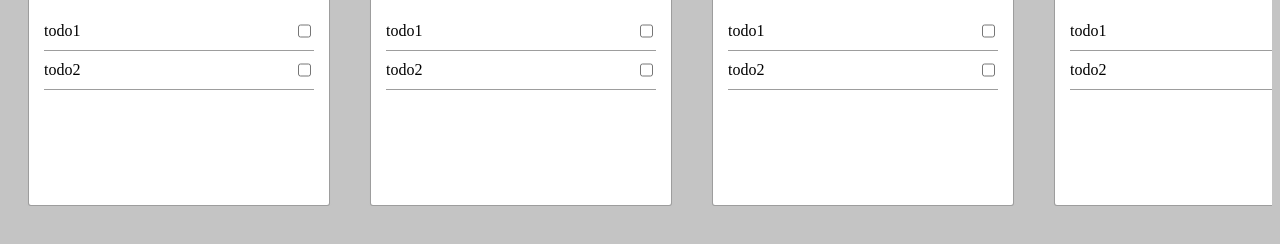
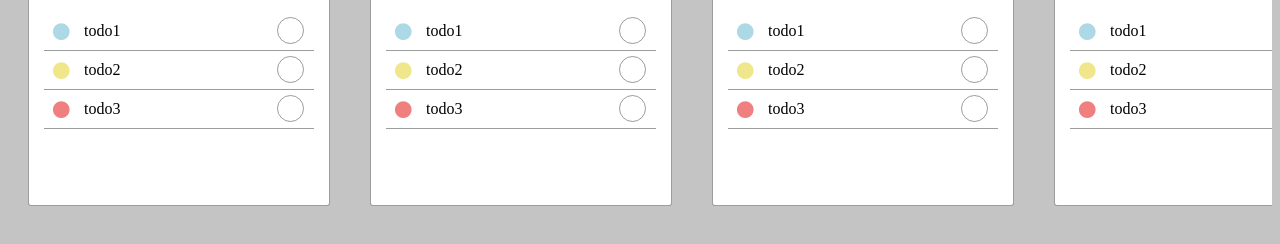
Before and after one commit to htuerker/js-todo, a website built with webpack: page index.html in a window 1280 px wide. Shown: the part 124-368 px from the top of the page. Built offline with nearby package versions, Linux system fonts and the light colour scheme; some packages are replaced by stand-ins of ours.

Commit message:
Add priority variable to todo entity

```diff
--- a/src/js/components/ProjectList.js
+++ b/src/js/components/ProjectList.js
@@ -7,8 +7,8 @@ export default function ProjectList() {
 }
 
 function retrieveProjects() {
-  return [  new Project('project 1', [new Todo('todo1', 'desc1'), new Todo('todo2', 'desc2')]),
-            new Project('project 2', [new Todo('todo1', 'desc1'), new Todo('todo2', 'desc2')]),
-            new Project('project 3', [new Todo('todo1', 'desc1'), new Todo('todo2', 'desc2')]),
-            new Project('project 4', [new Todo('todo1', 'desc1'), new Todo('todo2', 'desc2')])];
+  return [  new Project('project 1', [new Todo('todo1', 'desc1', 0), new Todo('todo2', 'desc2', 1), new Todo('todo3', 'desc3', 2)]),
+            new Project('project 2', [new Todo('todo1', 'desc1', 0), new Todo('todo2', 'desc2', 1), new Todo('todo3', 'desc3', 2)]),
+            new Project('project 3', [new Todo('todo1', 'desc1', 0), new Todo('todo2', 'desc2', 1), new Todo('todo3', 'desc3', 2)]),
+            new Project('project 4', [new Todo('todo1', 'desc1', 0), new Todo('todo2', 'desc2', 1), new Todo('todo3', 'desc3', 2)])];
 }
--- a/src/js/components/Todo.js
+++ b/src/js/components/Todo.js
@@ -1,9 +1,12 @@
+const priorityColors = ['LightBlue', 'khaki', 'LightCoral'];
+
 export default class Todo {
-  constructor(title, description) {
+  constructor(title, description, priority) {
     this.id = this.uniqueId();
     this.title = title;
     this.description = description;
     this.done = false;
+    this.priority = priority;
   }
 
   toggleDone() {
@@ -26,18 +29,33 @@ export default class Todo {
 
     const header = document.createElement("div");
     header.className = "header"
+
     const todoTitle = document.createElement("p");
     todoTitle.innerHTML = this.title;
+
+    const priorityBullet = document.createElement('span');
+    priorityBullet.innerHTML = '•';
+    priorityBullet.className = 'priority-bullet';
+    priorityBullet.style.color = priorityColors[this.priority];
+    todoTitle.prepend(priorityBullet);
     todoTitle.addEventListener('click', () => this.toggleDescription());
     header.appendChild(todoTitle);
 
-    const doneCheckbox = document.createElement("input");
-    doneCheckbox.setAttribute("type", "checkbox");
-    doneCheckbox.addEventListener('change', () => this.toggleDone());
-    header.appendChild(doneCheckbox);
+    // To-Do extract it into another component
+    const doneCheckboxDiv = document.createElement("div");
+    const checkbox = document.createElement('input');
+    checkbox.id = 'check-' + this.id;
+    checkbox.type = 'checkbox';
+    checkbox.addEventListener('change', () => this.toggleDone());
+    const label = document.createElement('label');
+    label.setAttribute('for', 'check-' + this.id);
+    const span = document.createElement('span');
+    label.appendChild(span);
+    doneCheckboxDiv.appendChild(checkbox);
+    doneCheckboxDiv.appendChild(label);
 
+    header.appendChild(doneCheckboxDiv);
     todoDiv.appendChild(header);
-
     const todoDescription = document.createElement("div");
     todoDescription.innerHTML = this.description;
     todoDescription.className = "todo-description";
--- a/src/js/components/TodoForm.js
+++ b/src/js/components/TodoForm.js
@@ -5,7 +5,13 @@ export default function TodoForm(id) {
   Swal.fire({
     html:
     `<input id="title" class="swal2-input" placeholder="Title">
-    <input id="description" class="swal2-input" placeholder="Description">`
+     <input id="description" class="swal2-input" placeholder="Description">
+     <select id="priority" class="swal2-input"">
+       <option value="0" selected>Low Priority</option>
+       <option value="1">Medium Priority</option>
+       <option value="2">High Priority</option>
+     </select>
+    `
     ,
     focusConfirm: false,
     confirmButtonText: 'Add To-do',
@@ -17,10 +23,11 @@ export default function TodoForm(id) {
 
 function appendTodo(projectId) {
   const projectDiv = document.getElementById('project-' + projectId);
-  const title = document.getElementById('title').value;
-  const description = document.getElementById('description').value;
   if(projectDiv) {
-    const todoObject = new Todo(title, description);
+    const title = document.getElementById('title').value;
+    const description = document.getElementById('description').value;
+    const priority = document.getElementById('priority').value;
+    const todoObject = new Todo(title, description, priority);
     const newTodoDiv = todoObject.render();
     projectDiv.appendChild(newTodoDiv);
   }
--- a/src/js/index.js
+++ b/src/js/index.js
@@ -6,7 +6,7 @@ import TodoButton from './components/TodoButton';
 import Project from './components/Project.js';
 import Todo from './components/Todo.js';
 
-// alert('5');
+alert('5');
 
 (function init() {
   const newProjectButton = document.createElement('button');
--- a/src/styles/main.css
+++ b/src/styles/main.css
@@ -55,7 +55,9 @@ body {
 }
 
 .header p {
-    margin: 5px 0;
+    position:relative;
+    margin: 5px 5px;
+    padding-left: 35px;
 }
 
 .header input {
@@ -70,3 +72,109 @@ body {
 .todo-description {
     display: none;
 }
+
+
+.priority-bullet {
+  position: absolute;
+  font-size: 70px;
+  line-height: 0;
+  left:0;
+  bottom:8px;
+}
+
+.exp {
+  display: table;
+  width: 100%;
+  height: 100%;
+}
+.exp .checkbox {
+  display: table-cell;
+  width: 100%;
+  height: 100%;
+  vertical-align: middle;
+  text-align: center;
+}
+
+label {
+  display: inline-block;
+  color: black;
+  cursor: pointer;
+  position: relative;
+}
+label span {
+  display: inline-block;
+  position: relative;
+  background-color: transparent;
+  width: 25px;
+  height: 25px;
+  transform-origin: center;
+  border: 1px solid rgba(60, 60, 60, 0.5);
+  border-radius: 50%;
+  vertical-align: -6px;
+  margin-right: 10px;
+  transition: background-color 150ms 200ms, transform 350ms cubic-bezier(0.78, -1.22, 0.17, 1.89);
+}
+label span:before {
+  content: "";
+  width: 0px;
+  height: 2px;
+  border-radius: 2px;
+  background: rgba(60, 60, 60, 0.5);
+  position: absolute;
+  transform: rotate(45deg);
+  top: 13px;
+  left: 9px;
+  transition: width 50ms ease 50ms;
+  transform-origin: 0% 0%;
+}
+label span:after {
+  content: "";
+  width: 0;
+  height: 2px;
+  border-radius: 2px;
+  background: rgba(60, 60, 60, 0.5);
+  position: absolute;
+  transform: rotate(305deg);
+  top: 16px;
+  left: 10px;
+  transition: width 50ms ease;
+  transform-origin: 0% 0%;
+}
+label:hover span:before {
+  width: 5px;
+  transition: width 100ms ease;
+}
+label:hover span:after {
+  width: 10px;
+  transition: width 150ms ease 100ms;
+}
+
+input[type=checkbox] {
+  display: none;
+}
+input[type=checkbox]:checked + label span {
+  transform: scale(1.25);
+}
+input[type=checkbox]:checked + label span:after {
+  width: 10px;
+  background-color: mediumseagreen;
+  transition: width 150ms ease 100ms;
+}
+input[type=checkbox]:checked + label span:before {
+  width: 5px;
+  background-color: mediumseagreen;
+  transition: width 150ms ease 100ms;
+}
+input[type=checkbox]:checked + label:hover span {
+  transform: scale(1.25);
+}
+input[type=checkbox]:checked + label:hover span:after {
+  width: 10px;
+  background-color: mediumseagreen;
+  transition: width 150ms ease 100ms;
+}
+input[type=checkbox]:checked + label:hover span:before {
+  width: 5px;
+  background-color: mediumseagreen;
+  transition: width 150ms ease 100ms;
+}
```
